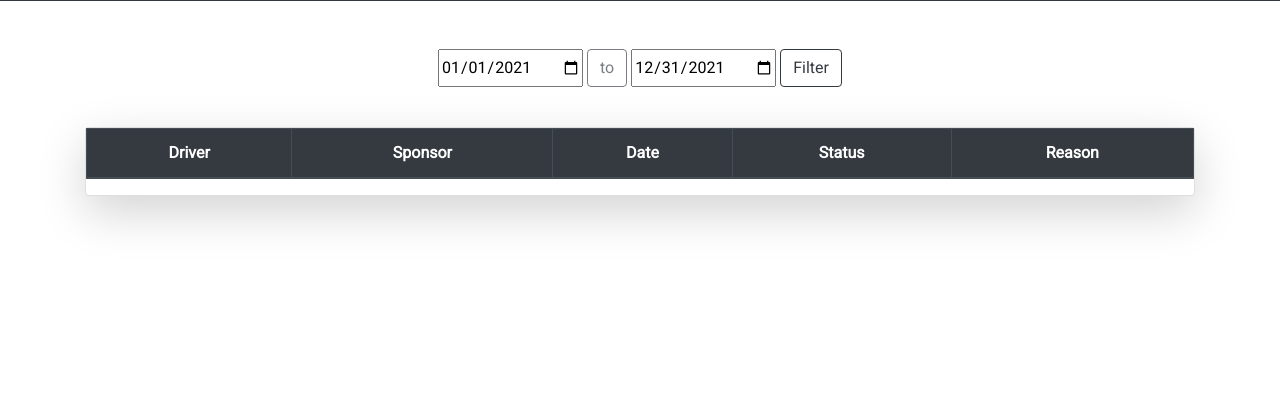
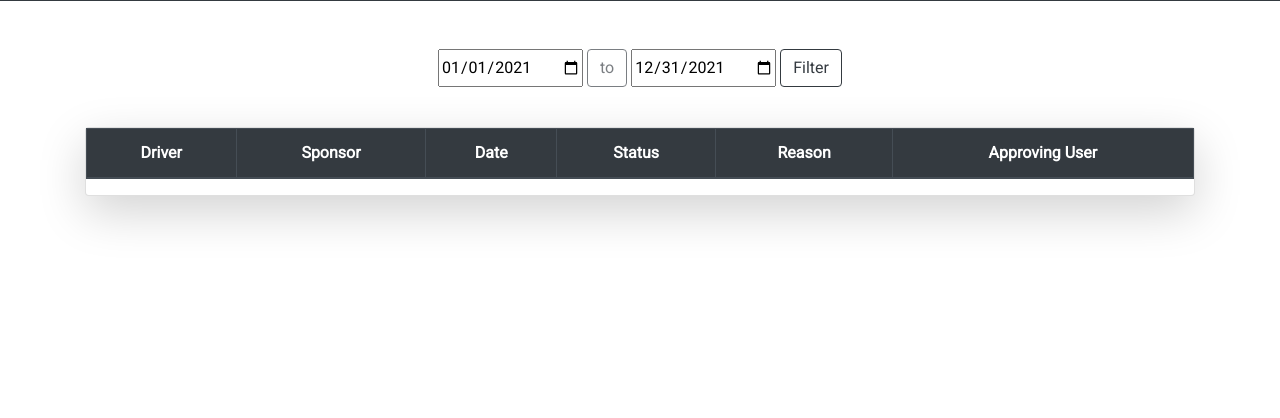
Before and after one commit to mludwig91/CapstoneProject, a Django app: page /accounts/application_logs in a window 1280 px wide. Shown: the part 325-743 px from the top of the page. Run offline with Django 3.2, Linux system fonts and the light colour scheme; the visitor is signed in with stand-in values (Sample User, id 1); lists and menus that the app fills with data are empty; style sheets or scripts are compiled from the project's sources; some libraries are stand-ins or nearby versions.

Commit message:
THE FINAL COMMIT

```diff
--- a/accounts/templates/accounts/application_logs.html
+++ b/accounts/templates/accounts/application_logs.html
@@ -49,6 +49,7 @@
                                             <th>Date</th>
                                             <th>Status</th>
                                             <th>Reason</th>
+                                            <th>Approving User</th>
                                         </tr>
                                     </thead>
                                     <tbody>
@@ -59,6 +60,7 @@
                                             <td>{{ app.submission_time }}</td>
                                             <td>{{app.apply_status | safe}}</td>
                                             <td>{{app.reject_reason| safe}}</td>
+                                            <td>{{app.sponsor| safe}}</td>
                                         </tr>
                                         {% endfor %}
                                     </tbody>
--- a/accounts/templates/accounts/point_change_logs.html
+++ b/accounts/templates/accounts/point_change_logs.html
@@ -9,7 +9,7 @@
 
 {% block main_content %}
 
-{% if user.userinformation.role_name == 'admin' %}
+{% if user.userinformation.role_name == 'admin' or user.userinformation.role_name == 'sponsor'%}
         <div class="page-section-heading my-3" style="padding-left: 50px;">
             <h1> Point Change Logs </h1>
         </div>
@@ -60,6 +60,7 @@
                             <br>
                         </div>
                 </div>
+            </div>
     {% endif %}
 
 {% endblock %}
--- a/accounts/views.py
+++ b/accounts/views.py
@@ -52,6 +52,21 @@ def profile(request):
     Returns:
         HttpResponse: A generated http response object to the request.
     """
+
+    # find user logging in created by django
+    # find userinfo with that email, change user to ^that user
+    # delete original user that was created by us with invitation
+    if len(User.objects.filter(email=request.user.email)) > 1:
+        print(User.objects.filter(email=request.user.email), "####################", request.user.username)
+        my_users = User.objects.filter(email=request.user.email)
+        for obj in my_users:
+            if obj.id is not request.user.id:
+                print(obj)
+                temp_user_info = UserInformation.objects.get(user=obj)
+                temp_user_info.user = request.user
+                temp_user_info.save()
+                obj.delete()
+
     # Query for user in the 'User' table
     user = User.objects.get(email=request.user.email)
 
@@ -76,6 +91,10 @@ def profile(request):
 
         login_entry = AuditLoginAttempt(attempt_time=datetime.now(), login_user=user_info, is_successful=True)
         login_entry.save()
+        if user_info.role_name == 'driver' and not user_info.viewing:
+            points = Points.objects.filter(user=user_info.id)[0]
+            print(points)
+            return render(request, "accounts/profile.html", {"apps": all_apps, "points": points})
         return render(request, "accounts/profile.html", {"apps": all_apps})
     # Case 2: The user doesn't have an entry in our user information table,
     #          we redirect to the register page
@@ -662,9 +681,14 @@ def create_user(request, value):
 @login_required(login_url='/accounts/login/')
 def edit_user(request, role, value):
 
-    editingUser = UserInformation.objects.get(user=request.user)
+    temp_user = UserInformation.objects.get(user=request.user)
+    if temp_user.role_name == 'driver' and not temp_user.viewing:
+        editingUser = Points.objects.get(id=value)
+    else:
+        editingUser = UserInformation.objects.get(user=request.user)
 
     if (role == 'driver'):
+        print(value)
         editedUser = Points.objects.get(id=value)
     else:
         editedUser = UserInformation.objects.get(id=value)
@@ -674,9 +698,9 @@ def edit_user(request, role, value):
     if request.method == 'POST':
 
         if (role == 'admin'):
-            form = EditAdminForm(request.POST, instance=UserInformation.objects.get(user=value))
+            form = EditAdminForm(request.POST, instance=UserInformation.objects.get(id=value))
         if (role == 'sponsor'):
-            form = EditSponsorForm(request.POST, instance=UserInformation.objects.get(user=value))
+            form = EditSponsorForm(request.POST, instance=UserInformation.objects.get(id=value))
         if (role == 'driver'):
             form = EditUserInformationForm(request.POST, instance=UserInformation.objects.get(id=editedUser.user.id))
 
@@ -736,6 +760,8 @@ def edit_user(request, role, value):
             form.save_m2m()
 
             request.session.set_expiry(0)
+            if temp_user.role_name == 'driver' and not temp_user.viewing:
+                return redirect("/accounts/profile")
             return redirect("/accounts/user_management")
 
         # Case 1b: Not a valid user profile form, render the register page with the current form
@@ -747,15 +773,15 @@ def edit_user(request, role, value):
     else:
 
         if (role == 'admin'):
-            form = EditAdminForm(instance=UserInformation.objects.get(user=value),
+            form = EditAdminForm(instance=UserInformation.objects.get(id=value),
                 initial={'user_email': editedUser.user.email})
 
         if (role == 'sponsor'):
             if(editingUser.role_name == 'admin'):
-                form = EditSponsorForm(instance=UserInformation.objects.get(user=value),
+                form = EditSponsorForm(instance=UserInformation.objects.get(id=value),
                     initial={'user_email': editedUser.user.email})
             if(editingUser.role_name == 'sponsor'):
-                form = EditSponsorForm(instance=UserInformation.objects.get(user=value),
+                form = EditSponsorForm(instance=UserInformation.objects.get(id=value),
                     initial={'user_email': editedUser.user.email, 'sponsor_company': editingUser.sponsor_company})
 
         if (role == 'driver'):
@@ -829,6 +855,9 @@ def edit_points(request, value):
 
             editedUserPoints.points += pointChange
             editedUserPoints.save()
+
+            affectedDriver.points += pointChange
+            affectedDriver.save()
 
             pointsChange = AuditPointChange(change_time=datetime.now(), sponsor=editingUser, driver=affectedDriver, point_change=pointChange, change_reason=changeReason, sponsor_company=editedUserPoints.sponsor)
             pointsChange.save()
--- a/catalog/views.py
+++ b/catalog/views.py
@@ -288,7 +288,7 @@ def my_cart(request):
 def remove_item_from_cart(request, id):
 
     user = UserInformation.objects.get(user=request.user)
-    sponsor = user.company
+    sponsor = user.sponsor_company
     old_item = CatalogItem.objects.get(api_item_Id=id)
     sponsor_item = SponsorCatalogItem.objects.get(catalog_item=old_item, sponsor_company=sponsor)
     order = Order.objects.get(ordering_driver=user, sponsor=sponsor_item.sponsor_company, sponsor_catalog_item=sponsor_item, order_status='inCart')
@@ -310,7 +310,7 @@ def remove_item_from_cart(request, id):
 def add_item_from_cart_page(request, id):
 
     user = UserInformation.objects.get(user=request.user)
-    sponsor = user.company
+    sponsor = user.sponsor_company
     old_item = CatalogItem.objects.get(api_item_Id=id)
     sponsor_item = SponsorCatalogItem.objects.get(catalog_item=old_item, sponsor_company = sponsor)
     order = Order.objects.get(ordering_driver=user, sponsor=sponsor_item.sponsor_company, sponsor_catalog_item=sponsor_item, order_status='inCart')
```
Also changed, not shown: accounts/templates/accounts/edit_user.html (+9 -0 lines), accounts/templates/accounts/profile.html (+6 -2 lines), accounts/templates/accounts/user_management.html (+0 -22 lines).
